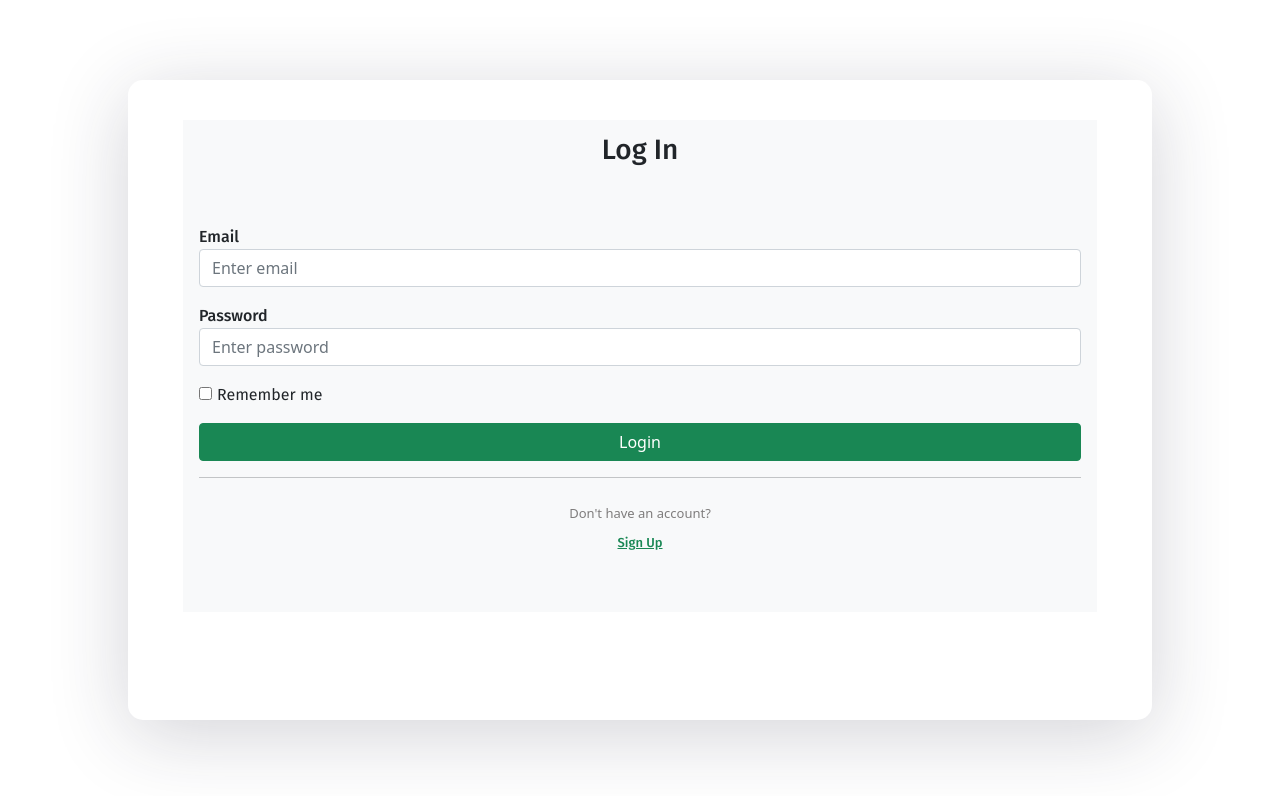
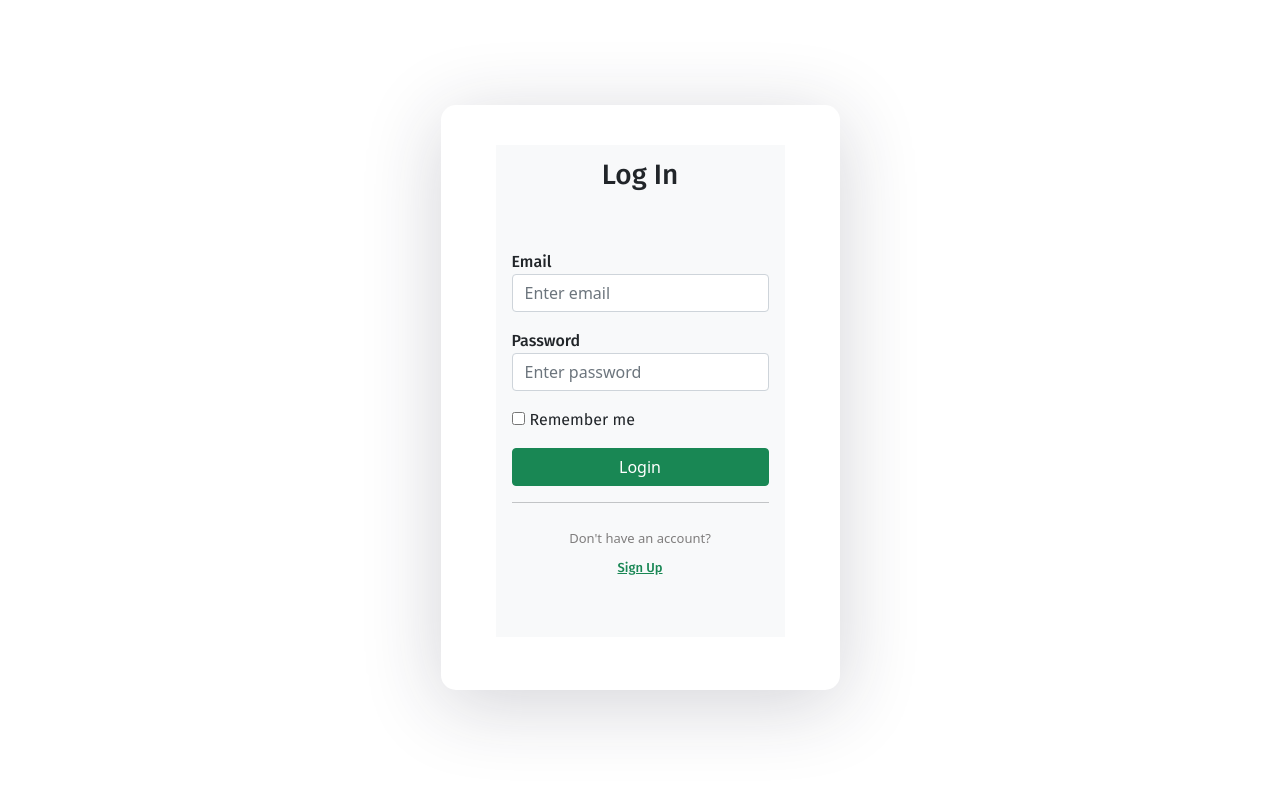
Before and after one commit to DeepanshuShah19/PhotoAlbumApp, a React (Create React App) app in the folder login-registration/: page / in a window 1280 px wide. Shown: the top 796 px of the page. Built offline with nearby package versions, Linux system fonts and the light colour scheme.

Commit message:
fixed css

```diff
--- a/login-registration/src/index.css
+++ b/login-registration/src/index.css
@@ -41,13 +41,15 @@ html,
 .auth-wrapper {
   display: flex;
   justify-content: center;
-  flex-direction: column;
+  /* flex-direction:column; */
   text-align: left;
+  padding: 40px 55px 45px 55px;
+
 }
 
 .auth-inner {
-  width: 80%;
-  height: 80%;
+  width: auto;
+  height: auto;
   margin: auto;
   background: #ffffff;
   box-shadow: 0px 14px 80px rgba(34, 35, 58, 0.2);
```
